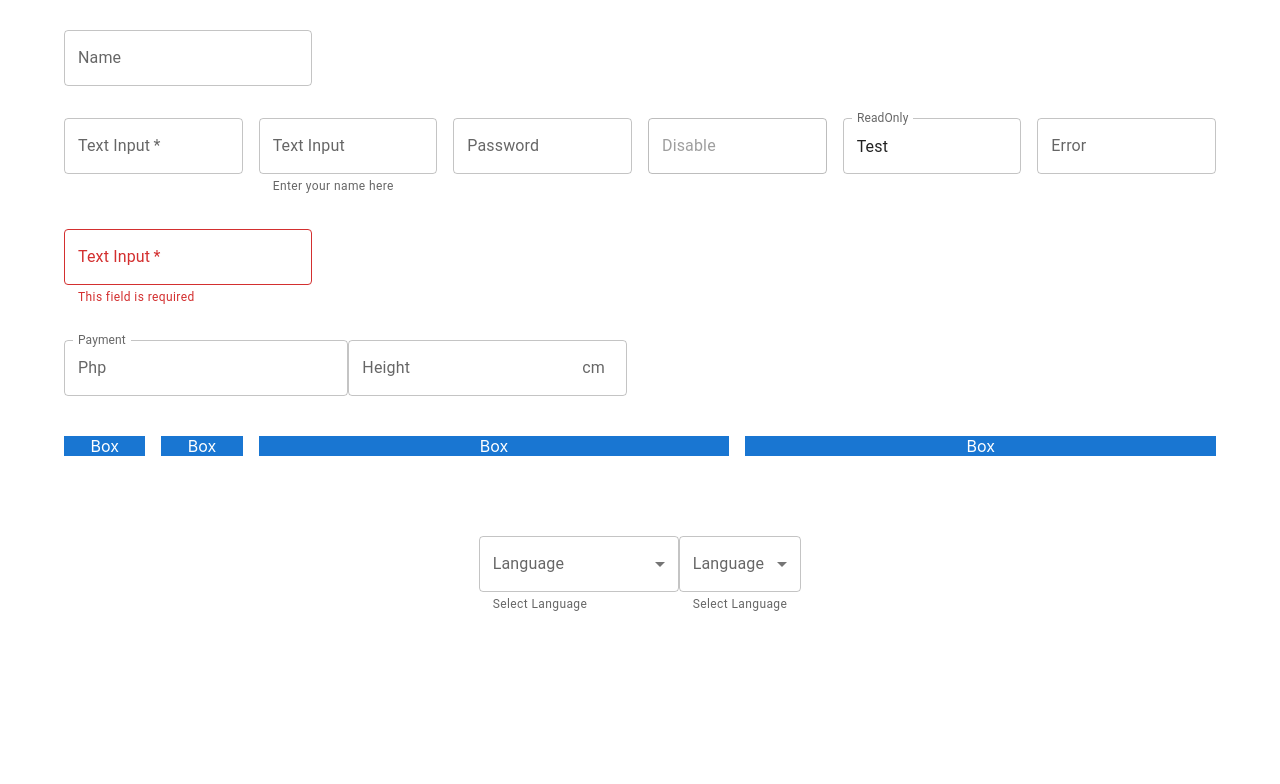
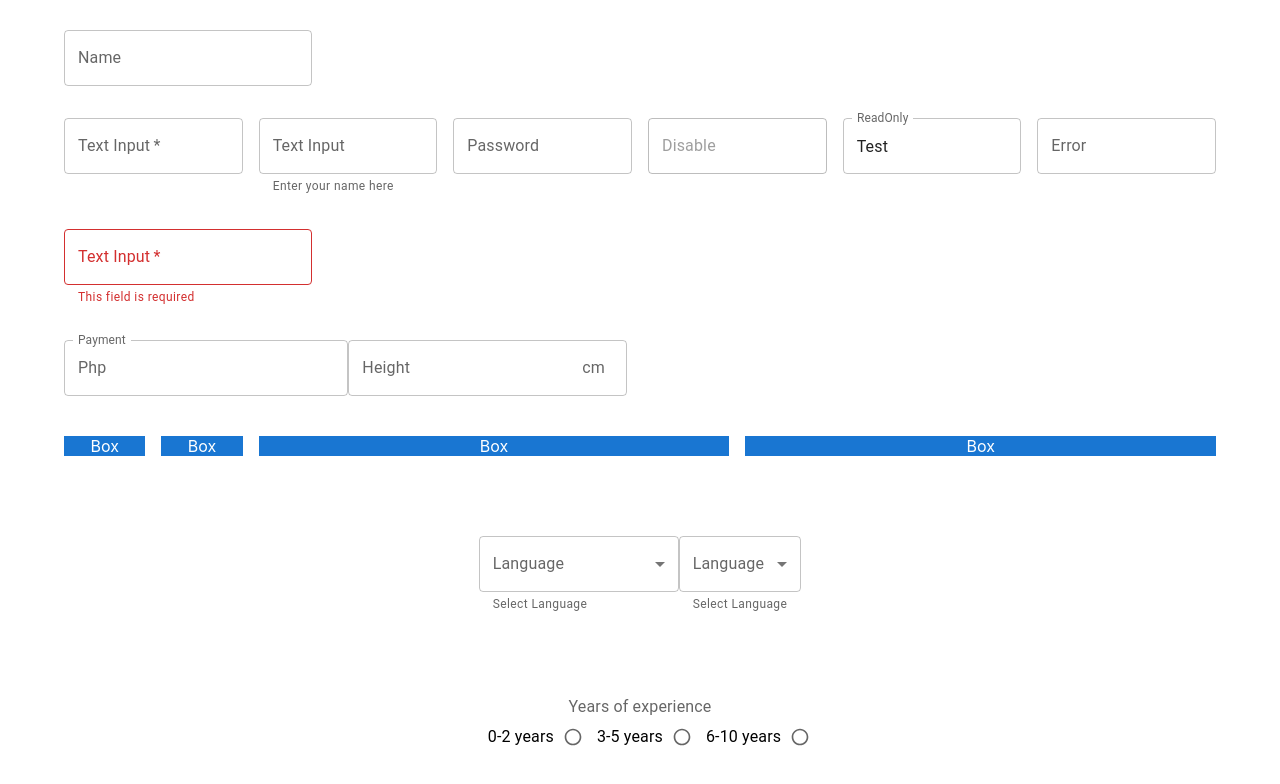
Before and after one commit to IamIronMan2023/materialui-demo, a React (Create React App) app: page / in a window 1280 px wide. Shown: the part 1331-2115 px from the top of the page. Built offline with nearby package versions, Linux system fonts and the light colour scheme.

Commit message:
Add Radio Button

```diff
--- a/src/App.js
+++ b/src/App.js
@@ -6,6 +6,7 @@ import { ButtonMUI } from "./components/ButtonMUI";
 import { TextFieldMUI } from "./components/TextFieldMUI";
 import { GridMUI } from "./components/GridMUI";
 import { SelectMUI } from "./components/SelectMUI";
+import { RadioButtonMUI } from "./components/RadioButtonMUI";
 
 function App() {
   return (
@@ -17,6 +18,7 @@ function App() {
         <TextFieldMUI />
         <GridMUI />
         <SelectMUI />
+        <RadioButtonMUI />
 
         <Box sx={{ mt: 20 }} />
       </Container>
--- /dev/null
+++ b/src/components/RadioButtonMUI.js
@@ -0,0 +1,46 @@
+import {
+  FormControl,
+  FormControlLabel,
+  FormLabel,
+  Radio,
+  RadioGroup,
+  Box,
+} from "@mui/material";
+import { useState } from "react";
+
+export const RadioButtonMUI = () => {
+  const [value, setValue] = useState("");
+
+  return (
+    <Box sx={{ mt: 10 }}>
+      <FormControl>
+        <FormLabel id="year-label">Years of experience</FormLabel>
+        <RadioGroup
+          row
+          name="experience"
+          value={value}
+          onChange={(e) => setValue(e.target.value)}
+        >
+          <FormControlLabel
+            labelPlacement="start"
+            value="0-2"
+            control={<Radio size="small" color="secondary" />}
+            label="0-2 years"
+          ></FormControlLabel>
+          <FormControlLabel
+            labelPlacement="start"
+            value="3-5"
+            control={<Radio size="small" color="secondary" />}
+            label="3-5 years"
+          ></FormControlLabel>
+          <FormControlLabel
+            labelPlacement="start"
+            value="6-10"
+            control={<Radio size="small" color="secondary" />}
+            label="6-10 years"
+          ></FormControlLabel>
+        </RadioGroup>
+      </FormControl>
+    </Box>
+  );
+};
```
